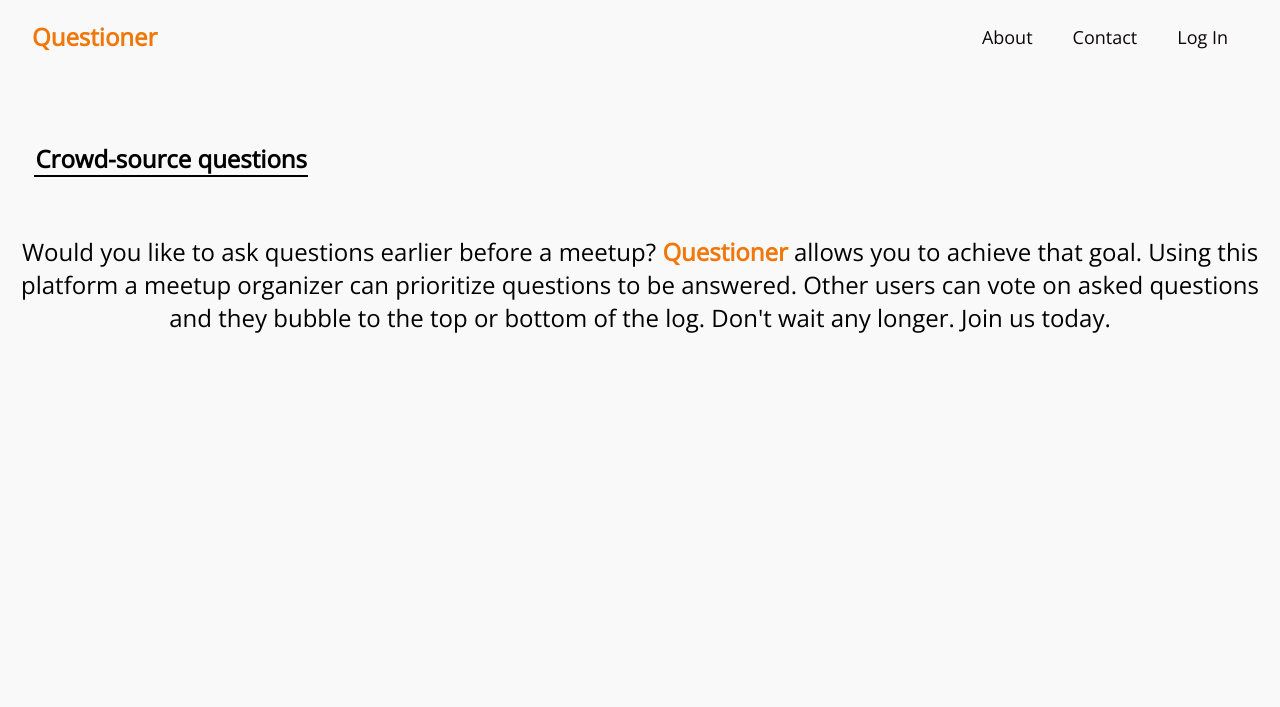
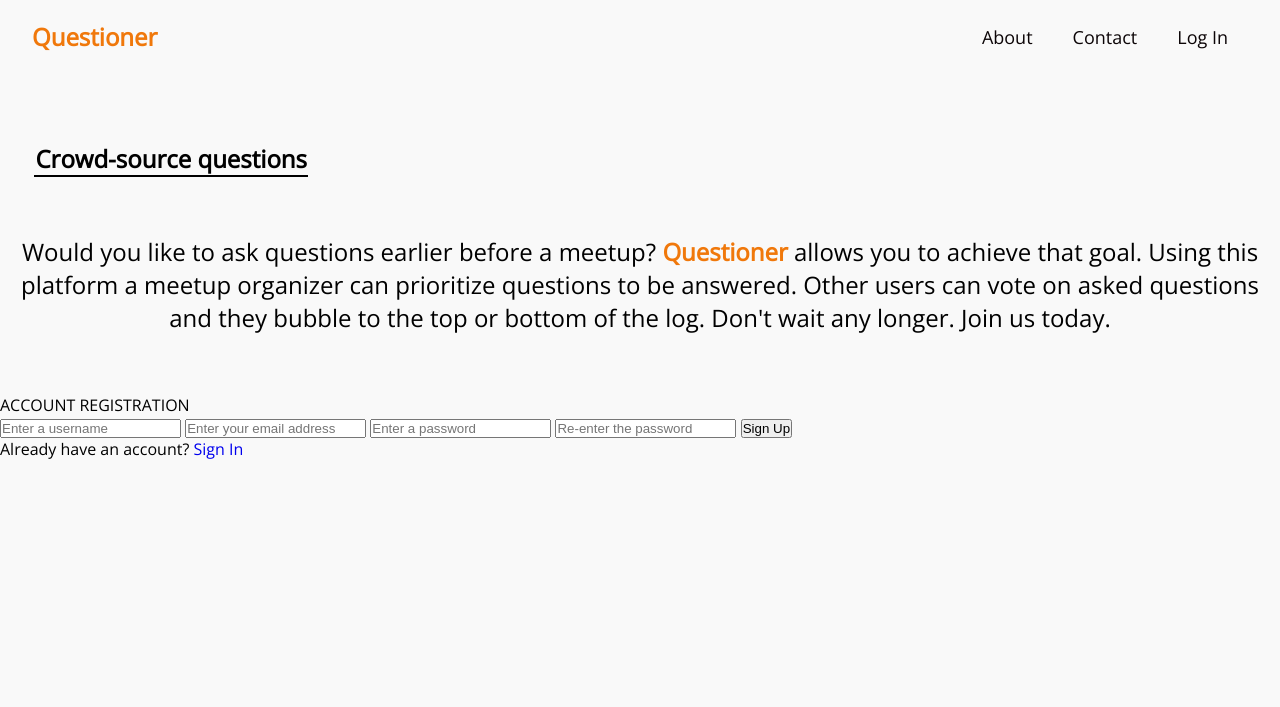
Before and after one commit to khwilo/questioner, a plain HTML site: page UI/index.html in a window 1280 px wide. Shown: the top 707 px of the page. Drawn offline with nearby package versions, Linux system fonts and the light colour scheme.

Commit message:
[Starts #162963549] Add an account registration form

```diff
--- a/UI/index.html
+++ b/UI/index.html
@@ -26,7 +26,7 @@
                     <ul>
                         <li><a href="#about">About</a></li>
                         <li><a href="#contact">Contact</a></li>
-                        <li><a href="#register">Log In</a></li>
+                        <li><a href="#login">Log In</a></li>
                     </ul>
                 </nav>
             </section>
@@ -42,6 +42,19 @@
                     bottom of the log. Don't wait any longer. Join us today.
                 </p>
             </div>
+            <div class="sign-up">
+                <div class="form-control">
+                    <p id="form-description">ACCOUNT REGISTRATION</p>
+                    <form class="registration-form" action="signin.html">
+                        <input class="user-details-input" type="text" placeholder="Enter a username" required />
+                        <input class="user-details-input" type="email" placeholder="Enter your email address" required />
+                        <input class="user-details-input" type="password" placeholder="Enter a password" required />
+                        <input class="user-details-input" type="password" placeholder="Re-enter the password" required />
+                        <button>Sign Up</button>
+                        <p class="message">Already have an account? <a href="#">Sign In</a></p>
+                    </form>
+                </div>
+            </div>
         </main>
         <footer>
             <ul id="contact" class="social-media">
```
